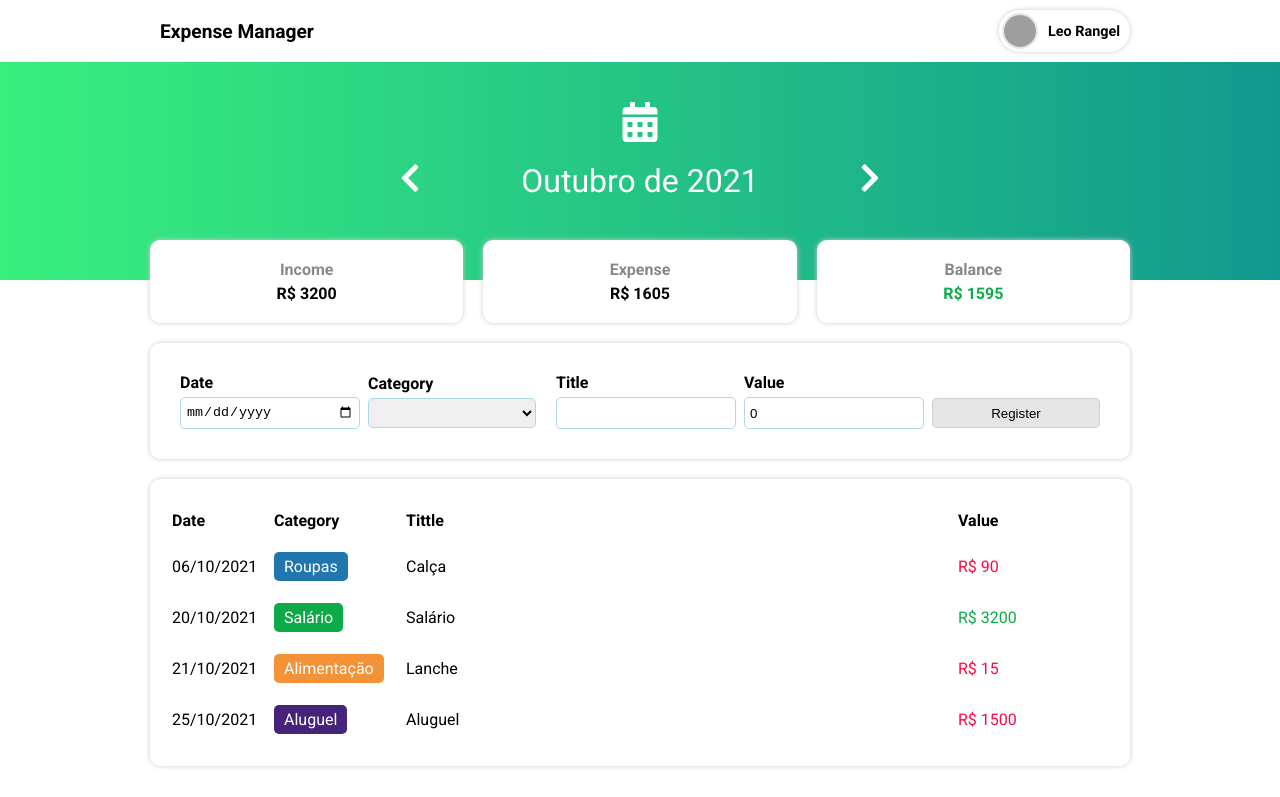
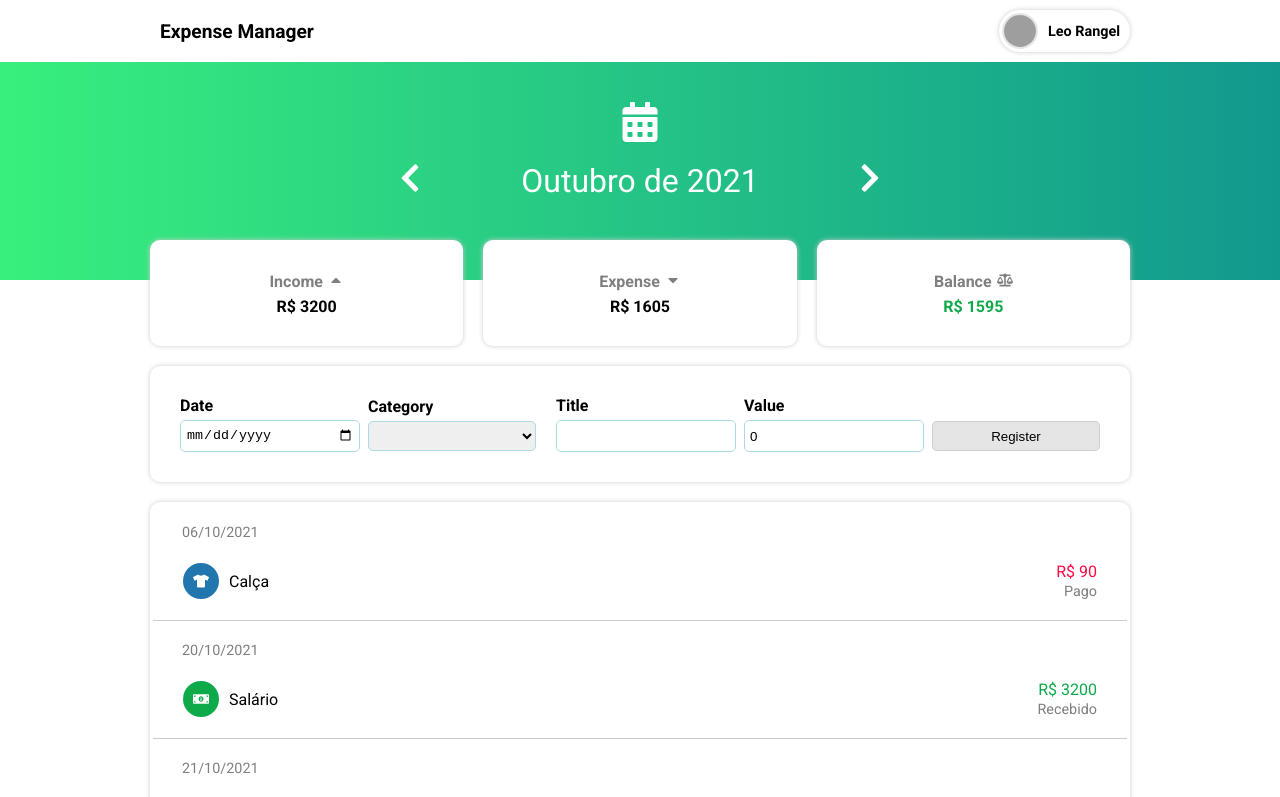
Before and after one commit to LeoRangel/expense-manager, a React (Create React App) app: page / in a window 1280 px wide. Shown: the top 797 px of the page. Built offline with nearby package versions, Linux system fonts and the light colour scheme; grey boxes are pictures that could not be loaded.

Commit message:
Update data and interface adjustment

```diff
--- a/src/components/ResumeItem/index.tsx
+++ b/src/components/ResumeItem/index.tsx
@@ -1,4 +1,10 @@
 import * as C from './styles';
+
+import {
+    FaCaretUp,
+    FaCaretDown,
+    FaBalanceScale,
+} from "react-icons/fa";
 
 type Props = {
     title: string;
@@ -7,10 +13,27 @@ type Props = {
 }
 
 export const ResumeItem = ({ title, value, color }: Props) => {
+
+    const resumeItemIcon = (title: string) => {
+        switch (title) {
+            case 'Income':
+                return <FaCaretUp />;
+            case 'Expense':
+                return <FaCaretDown />;
+            case 'Balance':
+                return <FaBalanceScale />;
+            default:
+                break;
+        }
+    }
+
     return (
         <C.Container>
-            <C.Title>{title}</C.Title>
+            <C.Title>
+                {title}
+                <C.ResumeIcon> {resumeItemIcon(title)}</C.ResumeIcon>
+            </C.Title >
             <C.Info color={color}>R$ {value}</C.Info>
-        </C.Container>
+        </C.Container >
     );
 }
--- a/src/components/ResumeItem/styles.ts
+++ b/src/components/ResumeItem/styles.ts
@@ -5,14 +5,23 @@ export const Container = styled.div`
     background-color: #FFF;
     box-shadow: 0px 0px 5px #CCC;
     border-radius: 10px;
-    padding: 20px;
+    padding: 30px;
 `;
 
 export const Title = styled.div`
-    text-align: center;
     font-weight: bold;
-    color: #888;
+    color: rgba(0,0,0,.5);
+    // font-size: .9rem;
     margin-bottom: 5px;
+    display: flex;
+    align-items: center;
+    justify-content: center;
+    text-align: baseline;
+`;
+
+export const ResumeIcon = styled.div`
+    margin-top: 2px;
+    margin-left: 5px;
 `;
 
 export const Info = styled.div<{ color?: string }>`
--- a/src/components/TableArea/index.tsx
+++ b/src/components/TableArea/index.tsx
@@ -9,14 +9,6 @@ type Props = {
 export const TableArea = ({ list }: Props) => {
     return (
         <C.Table>
-            <thead>
-                <tr>
-                    <C.TableHeadColumn width={100}>Date</C.TableHeadColumn>
-                    <C.TableHeadColumn width={130}>Category</C.TableHeadColumn>
-                    <C.TableHeadColumn>Tittle</C.TableHeadColumn>
-                    <C.TableHeadColumn width={150}>Value</C.TableHeadColumn>
-                </tr>
-            </thead>
             <tbody>
                 {list.map((item, index) => (
                     <TableItem key={index} item={item} />
--- a/src/components/TableArea/styles.ts
+++ b/src/components/TableArea/styles.ts
@@ -3,7 +3,7 @@ import styled from 'styled-components';
 export const Table = styled.table`
     width: 100%;
     background-color: #FFF;
-    padding: 20px;
+    // padding: 20px;
     box-shadow: 0px 0px 5px #CCC;
     border-radius: 10px;
     margin-top: 20px;
--- a/src/components/TableItem/index.tsx
+++ b/src/components/TableItem/index.tsx
@@ -2,25 +2,59 @@ import * as C from './styles';
 import { Item } from '../../types/Item';
 import { formatDate } from '../../helpers/dateFilter';
 import { categories } from '../../data/categories';
+
+import {
+    FaMoneyBillAlt,
+    FaIceCream,
+    FaHome,
+    FaTshirt,
+    FaBoxOpen
+} from "react-icons/fa";
 
 type Props = {
     item: Item
 }
 
 export const TableItem = ({ item }: Props) => {
+
+    const categoryIcon = (icon: string) => {
+        switch (icon) {
+            case 'FaMoneyBillAlt':
+                return <FaMoneyBillAlt />;
+            case 'FaIceCream':
+                return <FaIceCream />;
+            case 'FaHome':
+                return <FaHome />;
+            case 'FaTshirt':
+                return <FaTshirt />;
+            default:
+                return <FaBoxOpen />;
+        }
+    }
+
     return (
         <C.TableLine>
-            <C.TableColumn>{formatDate(item.date)}</C.TableColumn>
+            <C.TableDate>
+                {formatDate(item.date)}
+            </C.TableDate>
+
             <C.TableColumn>
-                <C.Category color={categories[item.category].color}>
-                    {categories[item.category].title}
-                </C.Category>
-            </C.TableColumn>
-            <C.TableColumn>{item.title}</C.TableColumn>
-            <C.TableColumn>
-                <C.Value color={categories[item.category].expense ? '#FF0A43' : '#0EAA4A'}>
-                    R$ {item.value}
-                </C.Value>
+                <C.ItemRow>
+                    <C.Category>
+                        <C.CategoryIcon color={categories[item.category].color}>
+                            {categoryIcon(categories[item.category].icon)}
+                        </C.CategoryIcon>
+                        {item.title}
+                    </C.Category>
+
+                    <C.Value color={categories[item.category].expense ? '#FF0A43' : '#0EAA4A'}>
+                        R$ {item.value}
+                        <br />
+                        <span>
+                            {categories[item.category].expense ? 'Pago' : 'Recebido'}
+                        </span>
+                    </C.Value>
+                </C.ItemRow>
             </C.TableColumn>
         </C.TableLine>
     );
--- a/src/components/TableItem/styles.ts
+++ b/src/components/TableItem/styles.ts
@@ -1,19 +1,54 @@
 import styled from 'styled-components';
 
-export const TableLine = styled.tr``;
+export const TableLine = styled.tr`
+    display: flex;
+    flex-direction: column;
+`;
+
+export const TableDate = styled.tr`
+    color: rgba(0,0,0,.5);
+    font-size: .9rem;
+    padding: 20px 30px;
+`;
 
 export const TableColumn = styled.td`
-    padding: 10px 0;
 `;
 
-export const Category = styled.div<{ color: string }>`
-    display: inline-block;
-    padding: 5px 10px;
-    border-radius: 5px;
+export const ItemRow = styled.td`
+    padding: 10px 0;
+    display: flex;
+    justify-content: space-between;
+    padding: 20px 30px;
+    padding-top: 0;
+    border-bottom: 1px solid rgba(0,0,0,0.2);
+
+    // &:last-child{
+    //     border-bottom: 0;
+    // }
+`;
+
+export const Category = styled.div`
+    display: flex;
+    align-items: center;
+`;
+
+export const CategoryIcon = styled.div<{ color: string }>`
+    padding: 10px;
+    border-radius: 50%;
     color: #FFF;
     background-color: ${props => props.color};
+    margin-right: 10px;
+    display: flex;
+    justify-content: center;
+    align-items: center;
 `;
 
 export const Value = styled.div<{ color: string }>`
     color: ${props => props.color};
+    text-align: end;
+
+    span {
+        color: rgba(0,0,0,.5);
+        font-size: .9rem;
+    }
 `;
--- a/src/data/categories.ts
+++ b/src/data/categories.ts
@@ -1,10 +1,10 @@
 import { Category } from '../types/Category';
 
 export const categories: Category = {
-    food: { title: 'Alimentação', color: '#F39237', expense: true },
-    rent: { title: 'Aluguel', color: '#46237A', expense: true },
-    other: { title: 'Outros', color: 'gray', expense: true },
-    clothe: { title: 'Roupas', color: '#2176AE', expense: true },
-    pix: { title: 'Pix', color: '#0EAA4A', expense: false },
-    salary: { title: 'Salário', color: '#0EAA4A', expense: false }
+    salary: { title: 'Salário', color: '#0EAA4A', expense: false, icon: 'FaMoneyBillAlt' },
+    payment: { title: 'Pagamento', color: '#0EAA4A', expense: false, icon: 'FaMoneyBillAlt' },
+    food: { title: 'Alimentação', color: '#F39237', expense: true, icon: 'FaIceCream' },
+    home: { title: 'Casa', color: '#46237A', expense: true, icon: 'FaHome' },
+    clothe: { title: 'Roupas', color: '#2176AE', expense: true, icon: 'FaTshirt' },
+    other: { title: 'Outros', color: 'gray', expense: true, icon: 'FaBoxOpen' },
 }
--- a/src/data/items.ts
+++ b/src/data/items.ts
@@ -3,23 +3,23 @@ import { Item } from '../types/Item';
 export const items: Item[] = [
     { date: new Date(2021, 8, 12), category: 'food', title: 'Lanche', value: 10 },
     { date: new Date(2021, 8, 20), category: 'salary', title: 'Salário', value: 3200 },
-    { date: new Date(2021, 8, 25), category: 'rent', title: 'Aluguel', value: 1500 },
+    { date: new Date(2021, 8, 25), category: 'home', title: 'Aluguel', value: 1500 },
 
     { date: new Date(2021, 9, 6), category: 'clothe', title: 'Calça', value: 90 },
     { date: new Date(2021, 9, 20), category: 'salary', title: 'Salário', value: 3200 },
     { date: new Date(2021, 9, 21), category: 'food', title: 'Lanche', value: 15 },
-    { date: new Date(2021, 9, 25), category: 'rent', title: 'Aluguel', value: 1500 },
+    { date: new Date(2021, 9, 25), category: 'home', title: 'Aluguel', value: 1500 },
 
     { date: new Date(2021, 10, 5), category: 'food', title: 'Lanche', value: 16 },
     { date: new Date(2021, 10, 20), category: 'salary', title: 'Salário', value: 3200 },
-    { date: new Date(2021, 10, 25), category: 'rent', title: 'Aluguel', value: 1500 },
+    { date: new Date(2021, 10, 25), category: 'home', title: 'Aluguel', value: 1500 },
     { date: new Date(2021, 10, 25), category: 'other', title: 'Notebook novo', value: 3500 },
 
     { date: new Date(2021, 11, 7), category: 'food', title: 'Hamburguer', value: 35 },
     { date: new Date(2021, 11, 16), category: 'clothe', title: 'Camisa', value: 120 },
     { date: new Date(2021, 11, 18), category: 'other', title: 'Fone', value: 180 },
     { date: new Date(2021, 11, 20), category: 'salary', title: 'Salário', value: 3200 },
-    { date: new Date(2021, 11, 25), category: 'rent', title: 'Aluguel', value: 1500 },
+    { date: new Date(2021, 11, 25), category: 'home', title: 'Aluguel', value: 1500 },
     { date: new Date(2021, 11, 28), category: 'food', title: 'Lanche', value: 16 },
-    { date: new Date(2021, 11, 28), category: 'pix', title: 'Pix recebido', value: 100 },
+    { date: new Date(2021, 11, 28), category: 'payment', title: 'Pix recebido', value: 100 },
 ];
--- a/src/types/Category.ts
+++ b/src/types/Category.ts
@@ -3,5 +3,6 @@ export type Category = {
         title: string;
         color: string;
         expense: boolean;
+        icon: string;
     }
 }
```
